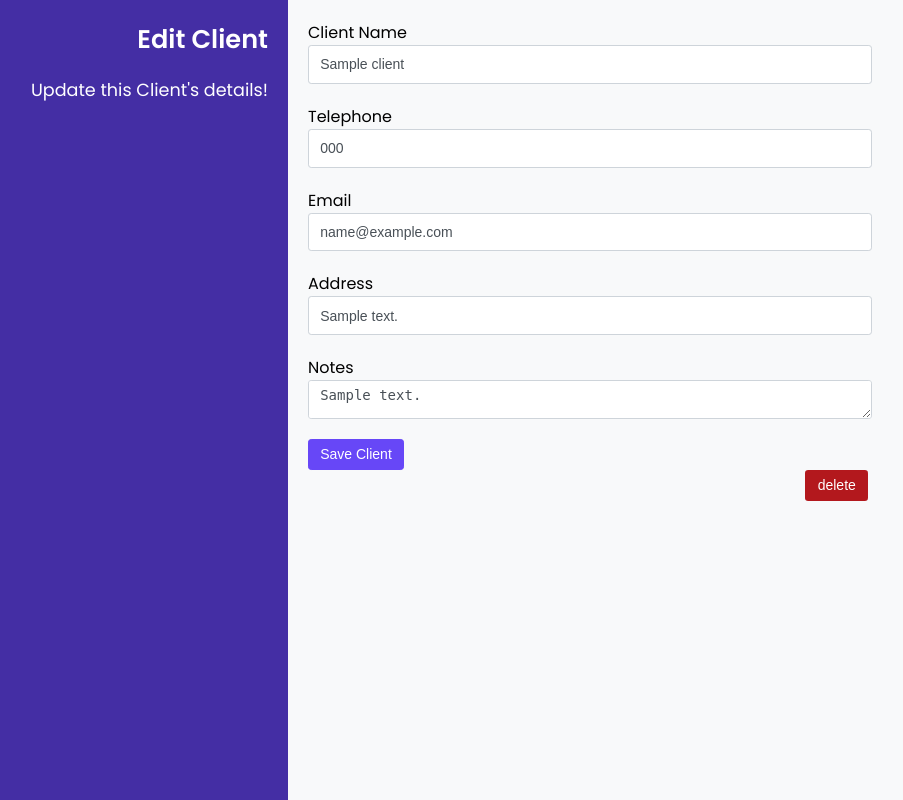
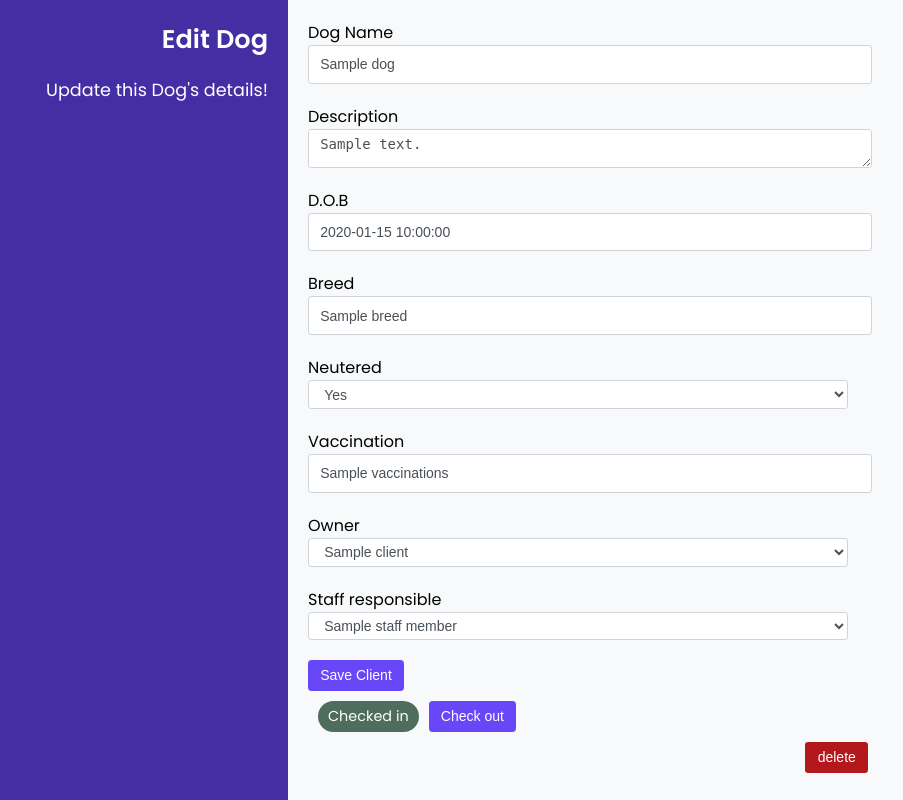
Before and after one commit to conradr/Doggy_Daycare, a Flask app: template templates/dogs/dog_edit.html in a window 1280 px wide. Shown: the part 159-959 px from the top of the page, without its empty margins (352-1255 px from the left). Run offline with Flask 2, Linux system fonts and the light colour scheme; the template is opened without the code that fills it: most values are stand-ins (such as "Sample title", 1, 10 or a date in 2020).

Commit message:
squashed 2 bugs, added staff members on dog edit screen

```diff
--- a/repositories/client_repo.py
+++ b/repositories/client_repo.py
@@ -6,7 +6,7 @@ from models.staff_model import Staff
 
 
 def select(id):
-    client = None
+    result = None
     sql = "SELECT * from clients WHERE id = %s"
     values = [id]
     result = run_sql(sql, values)[0]
@@ -58,6 +58,6 @@ def show_clients_dogs(id):
     result = run_sql(sql, values)
     for row in result:
         dog = Dog(row['name'], row['description'],
-                  row['breed'], row['dob'], row['neutered'], row['vaccinations'], row['checked_in'], 1, row['image'], 1, row['id'] )
+                  row['breed'], row['dob'], row['neutered'], row['vaccinations'], row['checked_in'], 1, row['image'], 1, row['id'])
         clients_dogs.append(dog)
     return clients_dogs
--- a/templates/dogs/dog_edit.html
+++ b/templates/dogs/dog_edit.html
@@ -1,68 +1,130 @@
 {% extends "base.html" %} {% block content %}
+
 <div class="wrapper">
   <section class="form-left">
-    <h1 class="white">Edit Client</h1>
-    <p class="white">Update this Client's details!</p>
+    <h1 class="white">Edit Dog</h1>
+    <p class="white">Update this Dog's details!</p>
   </section>
   <section class="form-right">
-    <form action="/clients/{{client.id}}" method="post">
+    <form action="/dogs/{{dog.id}}" method="post">
       <div class="form-field">
-        <label for="client_name">Client Name</label><br />
+        <label for="client_name">Dog Name</label><br />
         <input
           class="form-control"
           type="text"
-          name="client_name"
-          id="client_name"
-          value="{{client.name}}"
+          name="dog_name"
+          id="dog_name"
+          value="{{dog.name}}"
         />
       </div>
       <div class="form-field">
-        <label for="client_tel">Telephone</label><br />
-        <input
-          class="form-control"
-          type="text"
-          name="client_tel"
-          id="client_tel"
-          value="{{client.tel}}"
-        />
-      </div>
-      <div class="form-field">
-        <label for="client_email">Email</label><br />
-        <input
-          class="form-control"
-          type="text"
-          name="client_email"
-          id="client_email"
-          value="{{client.email}}"
-        />
-      </div>
-      <div class="form-field">
-        <label for="client_address">Address</label><br />
-        <input
-          class="form-control"
-          type="text"
-          name="client_address"
-          id="client_address"
-          value="{{client.address}}"
-        />
-      </div>
-      <div class="form-field">
-        <label for="client_notes">Notes</label><br />
+        <label for="client_notes">Description</label><br />
         <textarea
           class="form-control"
-          id="client_notes"
-          name="client_notes"
+          id="dog_description"
+          name="dog_description"
           rows="8"
           cols="50"
         >
-{{client.notes}}
+{{dog.description}}
 </textarea
         >
       </div>
 
+      <div class="form-field">
+        <label for="client_email">D.O.B</label><br />
+        <input
+          class="form-control"
+          type="text"
+          name="dog_dob"
+          id="dog_dob"
+          value="{{dog.dob}}"
+        />
+      </div>
+      <div class="form-field">
+        <label for="client_address">Breed</label><br />
+        <input
+          class="form-control"
+          type="text"
+          name="dog_breed"
+          id="dog_breed"
+          value="{{dog.breed}}"
+        />
+      </div>
+      <div class="form-field">
+        <label for="dog_neutered">Neutered</label>
+
+        <select class="form-control" name="dog_neutered" id="dog_neutered">
+          {% if dog.neutered %}
+          <option value="True" selected="selected">Yes</option>
+          <option value="False">No</option>
+          {% else %}
+          <option value="True">Yes</option>
+          <option value="False" selected="selected">No</option>
+          {% endif %}
+        </select>
+      </div>
+      <!--neutered-->
+      <div class="form-field">
+        <label for="client_tel">Vaccination</label><br />
+        <input
+          class="form-control"
+          type="text"
+          name="dog_vaccinations"
+          id="dog_dvaccinations"
+          value="{{dog.vaccinations}}"
+        />
+      </div>
+      <!--owner-->
+      <div class="form-field">
+        <label for="dog_owner">Owner</label>
+        <select class="form-control" name="dog_owner" id="dog_owner">
+          {% for client in all_clients %}
+
+          <option value="{{client.name}}" {% if client.name == dog.owner.name %} selected="selected"{% endif %}>{{client.name}}</option>
+          {% endfor %}
+        </select>
+      </div>
+       <div class="form-field">
+        <label for="staff_responsible">Staff responsible</label>
+        <select class="form-control" name="staff_responsible" id="staff_responsible">
+          {% for staff_member in all_staff %}
+
+          <option value="{{staff_member.name}}" {% if staff_member.name == dog.staff.name %} selected="selected"{% endif %}>{{staff_member.name}}</option>
+          {% endfor %}
+        </select>
+      </div>
       <input type="submit" class="btn btn-primary" value="Save Client" />
     </form>
-    <form action="/clients/{{ client.id }}/delete" method="POST">
+    <!--checcked in-->
+    {% if dog.checked_in%}
+
+    <div class="status">
+      <p class="pill green">Checked in</p>
+
+      <form
+        class="form-inline"
+        action="/dogs/{{ dog.id }}/checkin_out"
+        method="POST"
+      >
+        <input class="btn btn-primary" type="submit" value="Check out" />
+      </form>
+    </div>
+
+    {% else %}
+
+    <div class="status">
+      <p class="pill red">Checked out</p>
+      <form
+        class="form-inline"
+        action="/dogs/{{ dog.id }}/checkin_out"
+        method="POST"
+      >
+        <input class="btn btn-primary" type="submit" value="Check in" />
+      </form>
+    </div>
+    {% endif %}
+    <form action="/dogs/{{ dog.id }}/delete" method="POST">
       <input class="btn red-danger right" type="submit" value="delete" />
     </form>
   </section>
```
Also changed, not shown: console.py (+21 -18 lines), controllers/dog_controller.py (+17 -0 lines), repositories/dog_repo.py (+18 -7 lines), repositories/staff_repo.py (+22 -0 lines).
